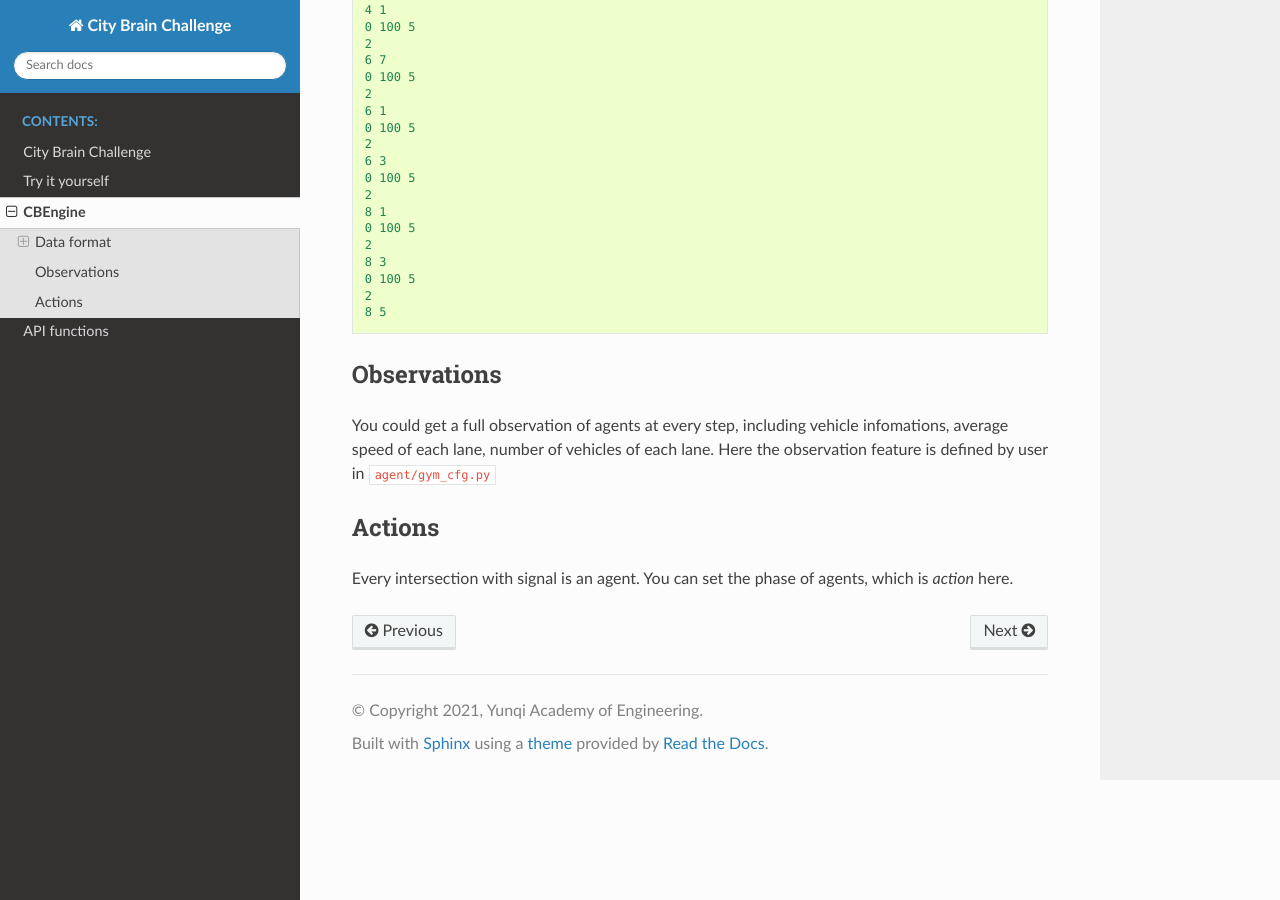
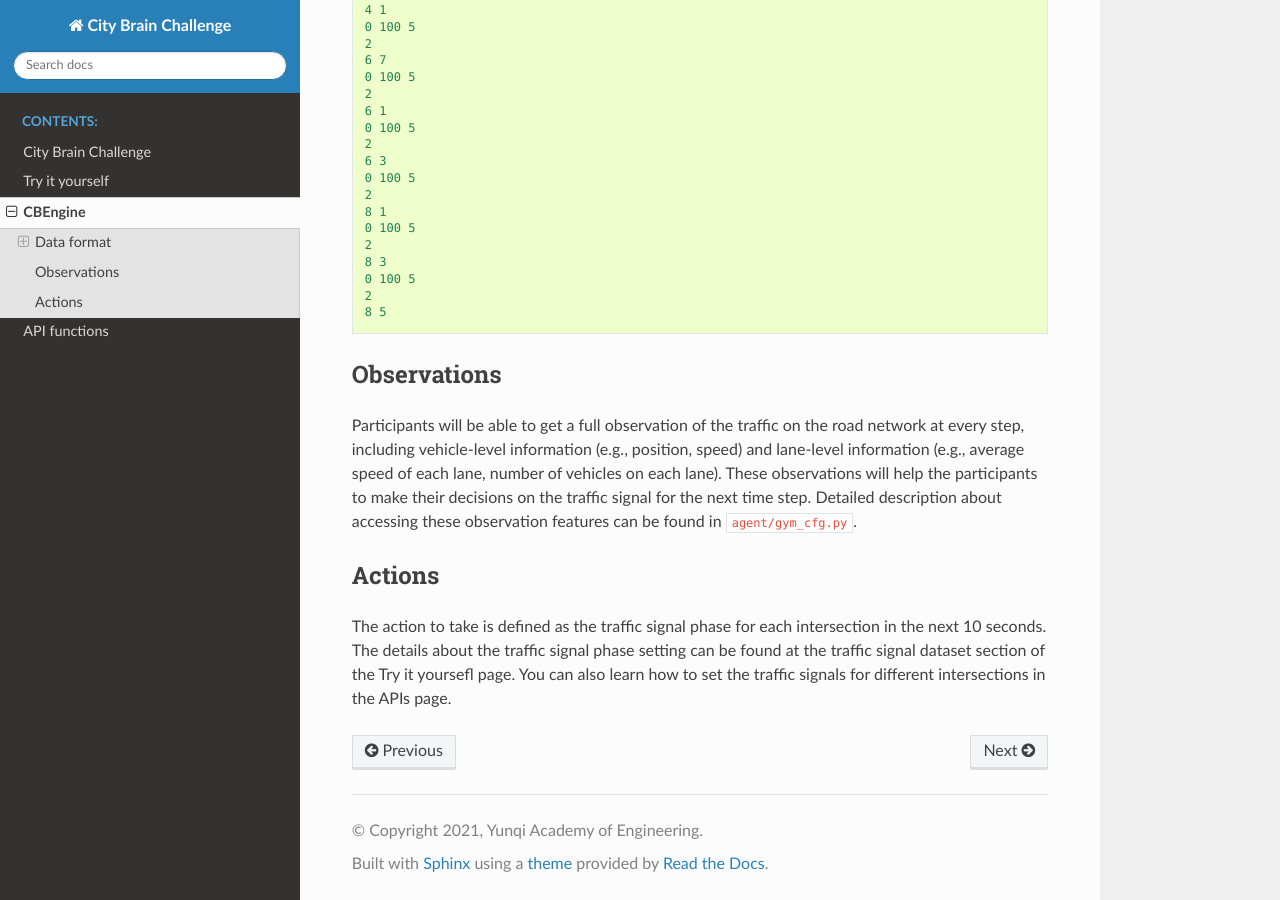
Before and after one commit to CityBrainChallenge/KDDCup2021-CityBrainChallenge, a Sphinx documentation site: the page built from docs/cbengine.rst, in a window 1280 px wide and 900 px high, scrolled down 4661 px. Built offline with Sphinx 7.4.7 and the Read the Docs theme 2.0.0, drawn with Linux system fonts in a browser that asks for light colours.

Commit message:
Update cbengine.rst

```diff
--- a/docs/cbengine.rst
+++ b/docs/cbengine.rst
@@ -237,9 +237,9 @@ Here is an example flow file
 Observations
 *******************
 
-You could get a full observation of agents at every step, including vehicle infomations, average speed of each lane, number of vehicles of each lane. Here the observation feature is defined by user in ``agent/gym_cfg.py``
+Participants will be able to get a full observation of the traffic on the road network at every step, including vehicle-level information (e.g., position, speed) and lane-level information (e.g., average speed of each lane, number of vehicles on each lane). These observations will help the participants to make their decisions on the traffic signal for the next time step. Detailed description about accessing these observation features can be found in ``agent/gym_cfg.py``.
 
 Actions
 **********************
 
-Every intersection with signal is an agent. You can set the phase of agents, which is `action` here.
+The action to take is defined as the traffic signal phase for each intersection in the next 10 seconds. The details about the traffic signal phase setting can be found at the traffic signal dataset section of the Try it yoursefl page. You can also learn how to set the traffic signals for different intersections in the APIs page.
```
